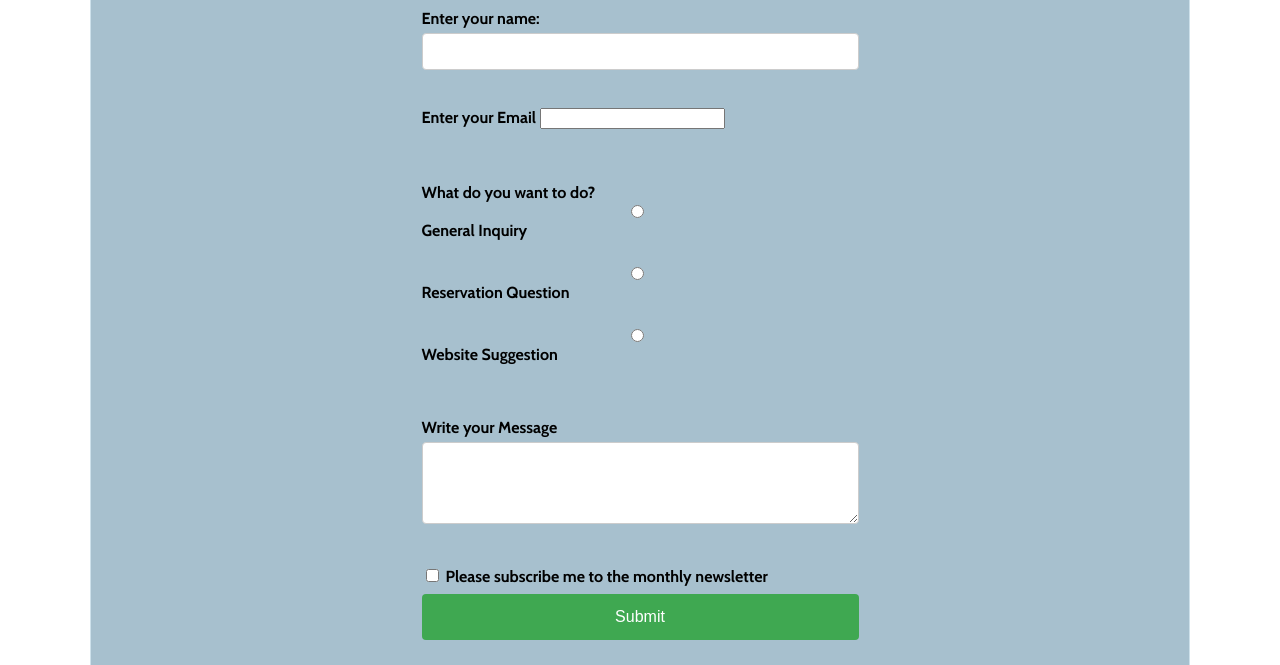
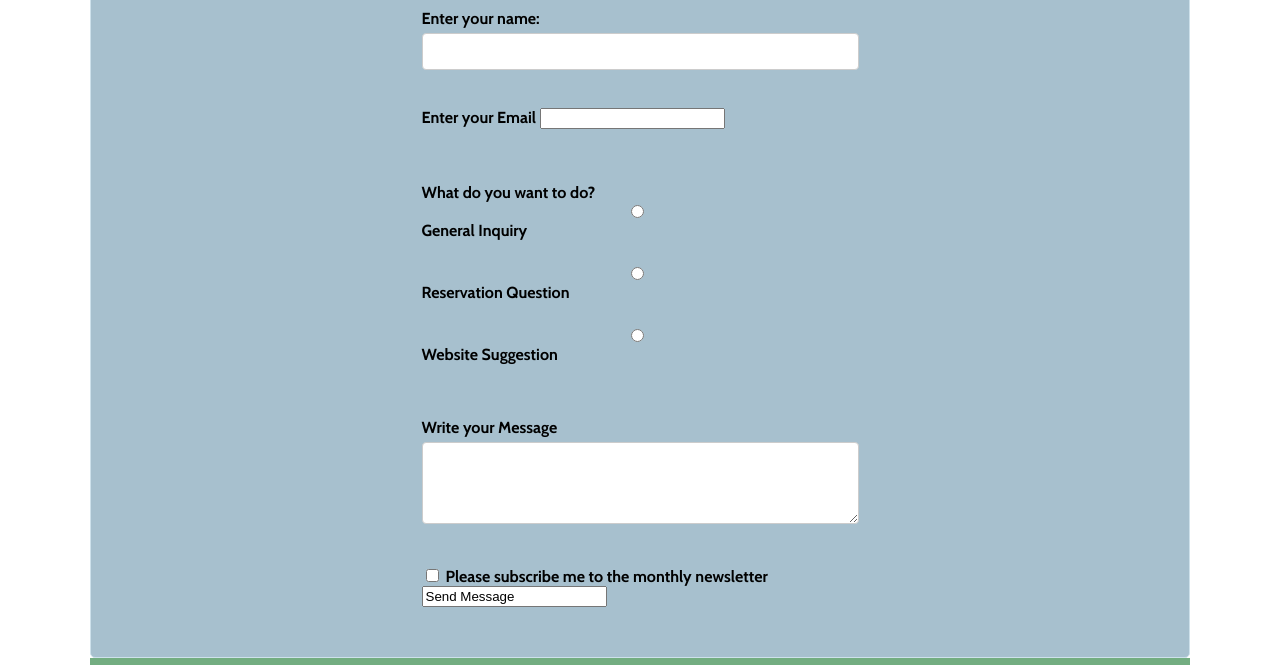
Before and after one commit to KennethCortez/wdd130, a plain HTML site: page wwr/contact.html in a window 1280 px wide. Shown: the part 1301-1966 px from the top of the page. Drawn offline with nearby package versions, Linux system fonts and the light colour scheme.

Commit message:
Update contact.html

```diff
--- a/wwr/contact.html
+++ b/wwr/contact.html
@@ -78,7 +78,7 @@
                 <input type="checkbox" id="subscribe" name="subscribe">
                 <label for="subscribe">Please subscribe me to the monthly newsletter</label><br>
 
-                <input type="submit" value="Submit">
+                <input type="buttom" value="Send Message">
             </form>
         </section>
     </main>
```
